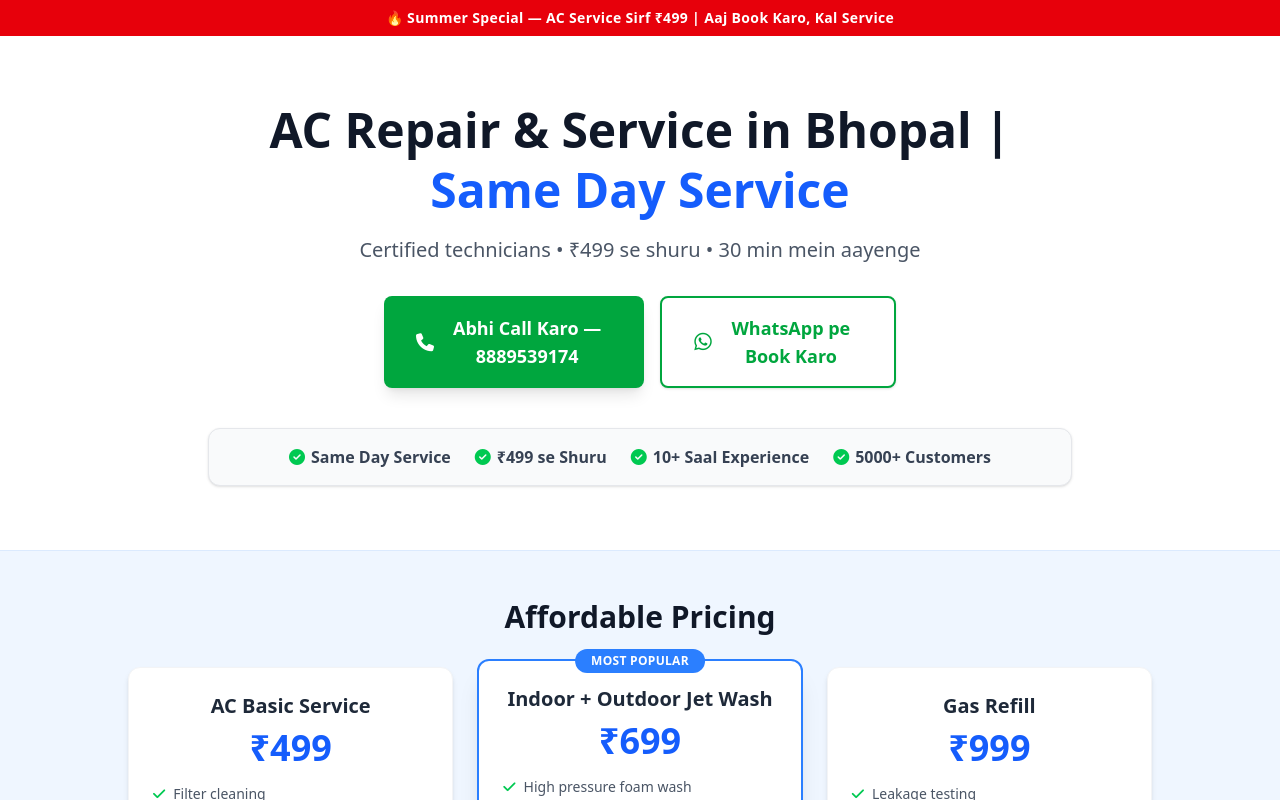
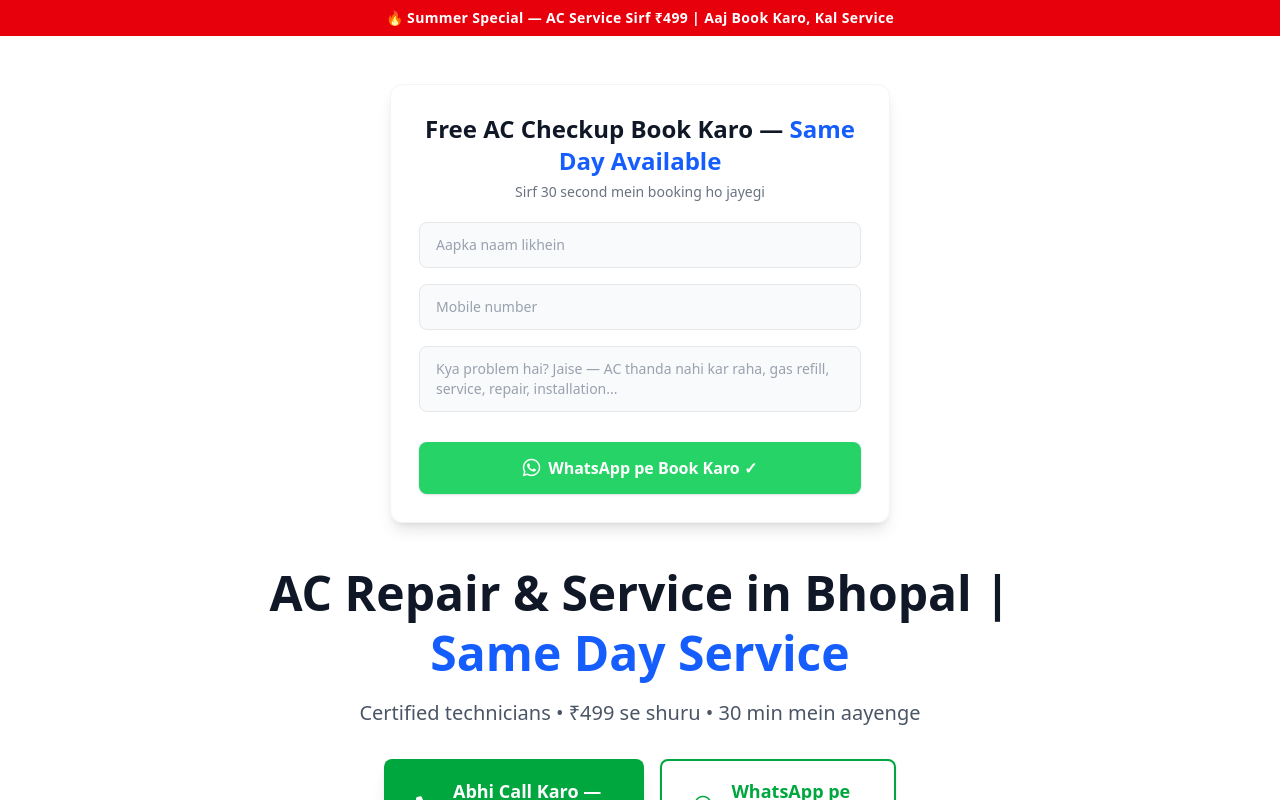
Before and after one commit to balramjhapate/gautam-electricals, a Next.js app: page /landing in a window 1280 px wide. Shown: the top 800 px of the page. Built offline with nearby package versions, Linux system fonts and the light colour scheme.

Commit message:
feat: add Free Checkup booking form to landing page

```diff
--- a/src/app/landing/page.jsx
+++ b/src/app/landing/page.jsx
@@ -1,5 +1,6 @@
 import React from 'react';
 import Image from 'next/image';
+import LandingForm from '../../components/LandingForm';
 
 export const metadata = {
     title: "AC Repair Bhopal | Same Day Service ₹499 | Call 8889539174",
@@ -22,7 +23,9 @@ export default function LandingPage() {
             </div>
 
             {/* HERO SECTION */}
-            <section className="px-4 py-10 md:py-16 text-center max-w-4xl mx-auto">
+            <section className="px-4 py-8 md:py-12 text-center max-w-4xl mx-auto">
+                <LandingForm />
+
                 <h1 className="text-3xl md:text-5xl font-extrabold text-gray-900 mb-4 leading-tight">
                     AC Repair & Service in Bhopal | <span className="text-blue-600">Same Day Service</span>
                 </h1>
--- /dev/null
+++ b/src/components/LandingForm.jsx
@@ -0,0 +1,79 @@
+"use client";
+import React, { useState } from 'react';
+
+const WHATSAPP_NUMBER = '918889539174';
+
+export default function LandingForm() {
+    const [formData, setFormData] = useState({
+        name: '', phone: '', problem: ''
+    });
+
+    const update = (key, value) => setFormData(prev => ({ ...prev, [key]: value }));
+
+    const handleSubmit = (e) => {
+        e.preventDefault();
+
+        if (!formData.name?.trim() || !formData.phone?.trim()) {
+            alert('Kripya apna Naam aur Phone Number daalein.');
+            return;
+        }
+
+        // Track form submission
+        if (typeof window !== 'undefined' && typeof window.gtag === 'function') {
+            window.gtag('event', 'form_submit', { event_category: 'lead', event_label: 'landing_form' });
+        }
+
+        const message = encodeURIComponent(`Hi, mera naam ${formData.name.trim()} hai.\nProblem: ${formData.problem.trim() || 'AC Service'}\nNumber: ${formData.phone.trim()}`);
+
+        window.open(`https://wa.me/${WHATSAPP_NUMBER}?text=${message}`, '_blank');
+    };
+
+    return (
+        <div className="bg-white rounded-xl shadow-lg border border-gray-100 p-5 md:p-7 max-w-[500px] mx-auto w-full mb-10 relative z-10">
+            <div className="text-center mb-5">
+                <h2 className="text-[22px] md:text-2xl font-bold text-gray-900 mb-1">Free AC Checkup Book Karo — <span className="text-blue-600 block sm:inline">Same Day Available</span></h2>
+                <p className="text-gray-500 text-[14px]">Sirf 30 second mein booking ho jayegi</p>
+            </div>
+
+            <form onSubmit={handleSubmit} className="space-y-4">
+                <div>
+                    <input
+                        type="text"
+                        value={formData.name}
+                        onChange={(e) => update('name', e.target.value)}
+                        placeholder="Aapka naam likhein"
+                        className="w-full px-4 py-3 bg-gray-50 border border-gray-200 rounded-lg text-sm text-gray-900 placeholder:text-gray-400 focus:bg-white focus:outline-none focus:border-blue-500 transition-all"
+                        required
+                    />
+                </div>
+                <div>
+                    <input
+                        type="tel"
+                        value={formData.phone}
+                        onChange={(e) => update('phone', e.target.value)}
+                        placeholder="Mobile number"
+                        className="w-full px-4 py-3 bg-gray-50 border border-gray-200 rounded-lg text-sm text-gray-900 placeholder:text-gray-400 focus:bg-white focus:outline-none focus:border-blue-500 transition-all"
+                        required
+                    />
+                </div>
+                <div>
+                    <textarea
+                        rows="2"
+                        value={formData.problem}
+                        onChange={(e) => update('problem', e.target.value)}
+                        placeholder="Kya problem hai? Jaise — AC thanda nahi kar raha, gas refill, service, repair, installation..."
+                        className="w-full px-4 py-3 bg-gray-50 border border-gray-200 rounded-lg text-sm text-gray-900 placeholder:text-gray-400 focus:bg-white focus:outline-none focus:border-blue-500 transition-all resize-none"
+                    ></textarea>
+                </div>
+                <div className="pt-2">
+                    <button
+                        type="submit"
+                        className="w-full bg-[#25d366] hover:bg-[#1ebd57] text-white font-bold py-3.5 rounded-lg text-[16px] shadow-sm transform transition-transform hover:-translate-y-0.5 flex items-center justify-center gap-2"
+                    >
+                        <i className="fa-brands fa-whatsapp text-xl"></i> WhatsApp pe Book Karo ✓
+                    </button>
+                </div>
+            </form>
+        </div>
+    );
+}
```
